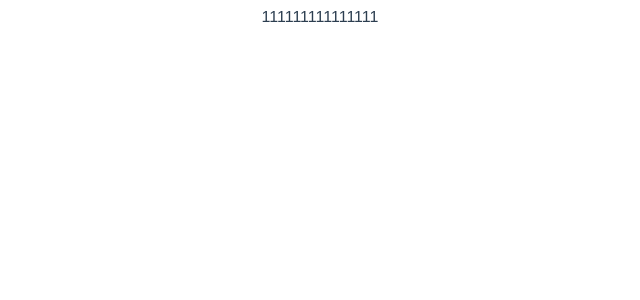
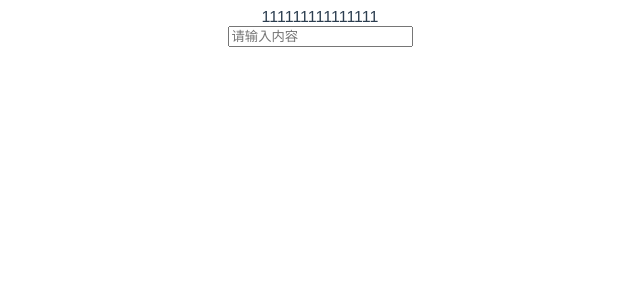
Before and after one commit to farAwayFrom/brilliant, a Vue app: page /#/ in a window 1280 px wide. Shown: the top 300 px of the page, without its empty margins (320-960 px from the left). Built offline with nearby package versions, Linux system fonts and the light colour scheme.

Commit message:
element组件引入

```diff
--- a/package.json
+++ b/package.json
@@ -11,6 +11,8 @@
   },
   "dependencies": {
     "core-js": "^3.4.3",
+    "element-ui": "^2.13.0",
+    "js-cookie": "^2.2.1",
     "vue": "^2.6.10",
     "vue-router": "^3.1.3",
     "vuex": "^3.1.2"
--- a/src/main.js
+++ b/src/main.js
@@ -3,7 +3,15 @@ import App from "./App.vue";
 import router from "./router";
 import store from "./store";
 
+import Cookies from "js-cookie";
+import ElementUI from "element-ui";
+// import "./styles/element-variables.scss";
+
 Vue.config.productionTip = false;
+
+Vue.use(ElementUI, {
+  size: Cookies.get("size") || "medium" // set element-ui default size
+});
 
 new Vue({
   router,
--- a/src/views/login/Home.vue
+++ b/src/views/login/Home.vue
@@ -1,6 +1,7 @@
 <template>
   <div class="home">
     111111111111111
+    <el-input placeholder="请输入内容"></el-input>
     <!-- <div class="login-container">
       <el-form
         ref="loginForm"
```
Also changed, not shown: 1 other file (tests, documents, lock files or other folders).
